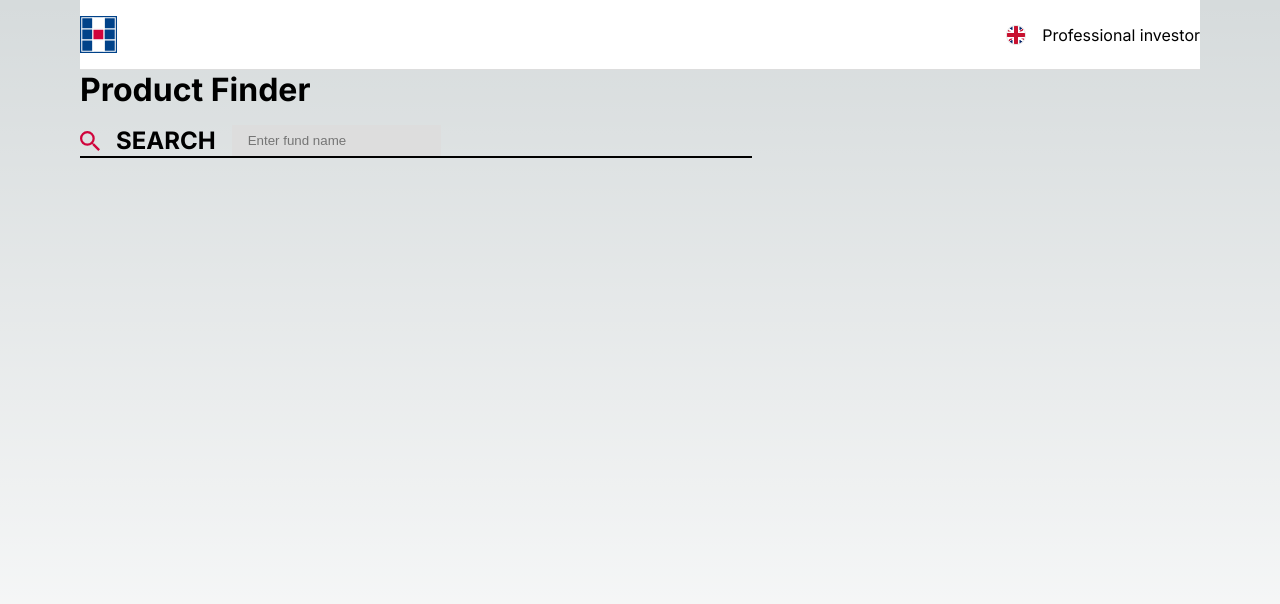
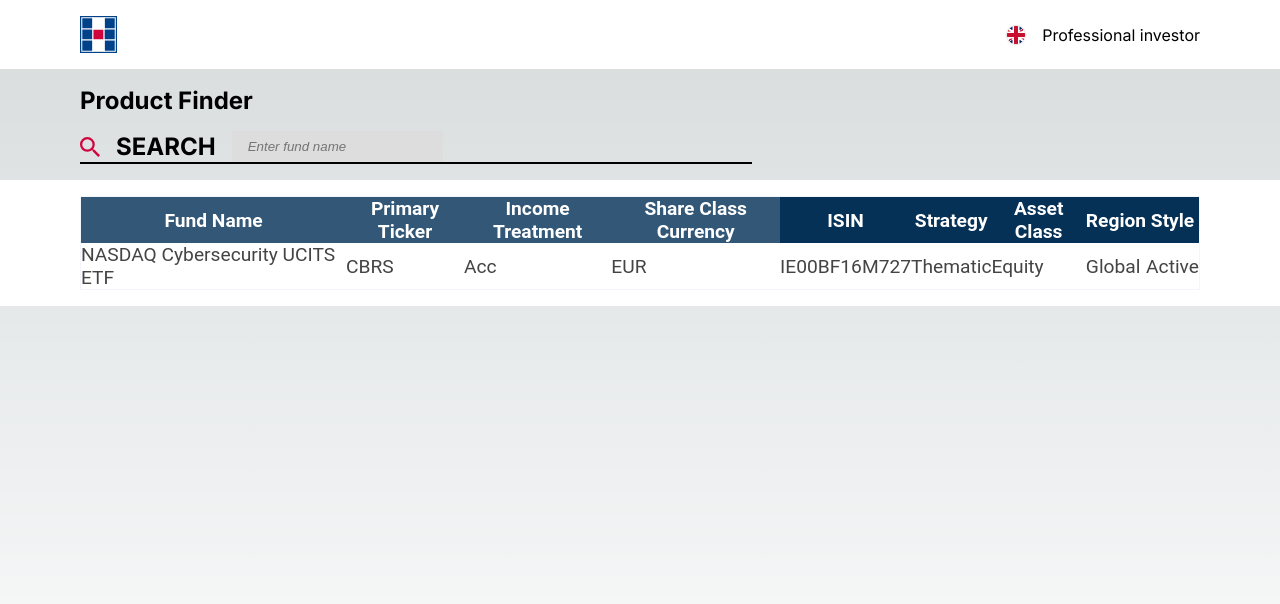
Before and after one commit to Majestom/huguenots, a Next.js app: page / in a window 1280 px wide. Shown: the top 604 px of the page. Built offline with nearby package versions, Linux system fonts and the light colour scheme.

Commit message:
Add table component, initial table data.

```diff
--- /dev/null
+++ b/src/app/Table.module.css
@@ -0,0 +1,20 @@
+.table {
+  width: 100%;
+  border-collapse: collapse;
+  margin: 0 auto;
+  font-size: 1.2em;
+  font-family: "Roboto", sans-serif;
+  color: #444;
+  border-radius: 10px;
+  border: 1px solid #f2f5f9;
+}
+
+.tableHeaderLeft {
+  background-color: #335776;
+  color: #fff;
+}
+
+.tableHeaderRight {
+  background-color: #063156;
+  color: #fff;
+}
--- /dev/null
+++ b/src/app/Table.tsx
@@ -0,0 +1,34 @@
+import { TableData } from "./types";
+import styles from "./Table.module.css";
+
+export function Table({ data }: { data: TableData }) {
+  return (
+    <table className={styles.table}>
+      <thead>
+        <tr>
+          {data.headers.map(({ key, position, name }) => (
+            <th
+              key={key}
+              className={
+                position === "left"
+                  ? `${styles.tableHeaderLeft}`
+                  : `${styles.tableHeaderRight}`
+              }
+            >
+              {name}
+            </th>
+          ))}
+        </tr>
+      </thead>
+      <tbody>
+        {data.rows.map((row, rowIndex) => (
+          <tr key={rowIndex}>
+            {row.map((cell, cellIndex) => (
+              <td key={cellIndex}>{cell.value}</td>
+            ))}
+          </tr>
+        ))}
+      </tbody>
+    </table>
+  );
+}
--- /dev/null
+++ b/src/app/data/tableData.json
@@ -0,0 +1,89 @@
+{
+  "headers":[
+    {
+      "name":"Fund Name",
+      "key":"fundName",
+      "position":"left"
+    },
+    {
+      "name":"Primary Ticker",
+      "key":"primaryTicker",
+      "position":"left"
+    },
+    {
+      "name":"Income Treatment",
+      "key":"incomeTreatment",
+      "position":"left"
+    },
+    {
+      "name":"Share Class Currency",
+      "key":"shareClassCurrency",
+      "position":"left"
+    },
+    {
+      "name":"ISIN",
+      "key":"isin",
+      "position":"right"
+    },
+    {
+      "name":"Strategy",
+      "key":"strategy",
+      "position":"right"
+    },
+    {
+      "name":"Asset Class",
+      "key":"assetClass",
+      "position":"right"
+    },
+    {
+      "name":"Region",
+      "key":"region",
+      "position":"right"
+    },
+    {
+      "name":"Style",
+      "key":"style",
+      "position":"right"
+    }
+  ],
+  "rows":[
+    [
+      {
+        "columnKey":"fundName",
+        "value":"NASDAQ Cybersecurity UCITS ETF"
+      },
+      {
+        "columnKey":"primaryTicker",
+        "value":"CBRS"
+      },
+      {
+        "columnKey":"incomeTreatment",
+        "value":"Acc"
+      },
+      {
+        "columnKey":"shareClassCurrency",
+        "value":"EUR"
+      },
+      {
+        "columnKey":"isin",
+        "value":"IE00BF16M727"
+      },
+      {
+        "columnKey":"strategy",
+        "value":"Thematic"
+      },
+      {
+        "columnKey":"assetClass",
+        "value":"Equity"
+      },
+      {
+        "columnKey":"region",
+        "value":"Global"
+      },
+      {
+        "columnKey":"style",
+        "value":"Active"
+      }
+    ]
+  ]
+}
--- a/src/app/page.module.css
+++ b/src/app/page.module.css
@@ -1,9 +1,12 @@
+.padding {
+  padding: 1rem 5rem;
+}
+
 .main {
   display: flex;
   flex-direction: column;
   justify-content: flex-start;
   align-items: center;
-  padding: 0 5rem;
   min-height: 100vh;
 }
 
@@ -13,7 +16,6 @@
   align-items: center;
   width: 100%;
   height: 68;
-  padding: 1rem 0;
   z-index: 1;
   background-color: white;
   border-bottom: 1px solid #dddddd;
@@ -30,6 +32,7 @@
   display: flex;
   flex-direction: column;
   width: 100%;
+  /* padding: 1rem 5rem; */
   justify-content: flex-start;
   align-items: flex-start;
   gap: 1rem;
@@ -56,227 +59,13 @@
   background: none;
   outline: none;
   background-color: #dddddd;
+  font-style: italic;
 }
 
-.description {
-  display: inherit;
-  justify-content: inherit;
-  align-items: inherit;
-  font-size: 0.85rem;
-  max-width: var(--max-width);
+.tableContainer {
+  display: flex;
+  flex-direction: column;
   width: 100%;
-  z-index: 2;
-  font-family: var(--font-mono);
+  gap: 1rem;
+  background-color: white;
 }
-
-.description a {
-  display: flex;
-  justify-content: center;
-  align-items: center;
-  gap: 0.5rem;
-}
-
-.description p {
-  position: relative;
-  margin: 0;
-  padding: 1rem;
-  background-color: rgba(var(--callout-rgb), 0.5);
-  border: 1px solid rgba(var(--callout-border-rgb), 0.3);
-  border-radius: var(--border-radius);
-}
-
-.code {
-  font-weight: 700;
-  font-family: var(--font-mono);
-}
-
-.grid {
-  display: grid;
-  grid-template-columns: repeat(4, minmax(25%, auto));
-  max-width: 100%;
-  width: var(--max-width);
-}
-
-.card {
-  padding: 1rem 1.2rem;
-  border-radius: var(--border-radius);
-  background: rgba(var(--card-rgb), 0);
-  border: 1px solid rgba(var(--card-border-rgb), 0);
-  transition: background 200ms, border 200ms;
-}
-
-.card span {
-  display: inline-block;
-  transition: transform 200ms;
-}
-
-.card h2 {
-  font-weight: 600;
-  margin-bottom: 0.7rem;
-}
-
-.card p {
-  margin: 0;
-  opacity: 0.6;
-  font-size: 0.9rem;
-  line-height: 1.5;
-  max-width: 30ch;
-  text-wrap: balance;
-}
-
-.center {
-  display: flex;
-  justify-content: center;
-  align-items: center;
-  position: relative;
-  padding: 4rem 0;
-}
-
-.center::before {
-  background: var(--secondary-glow);
-  border-radius: 50%;
-  width: 480px;
-  height: 360px;
-  margin-left: -400px;
-}
-
-.center::after {
-  background: var(--primary-glow);
-  width: 240px;
-  height: 180px;
-  z-index: -1;
-}
-
-.center::before,
-.center::after {
-  content: "";
-  left: 50%;
-  position: absolute;
-  filter: blur(45px);
-  transform: translateZ(0);
-}
-
-.logo {
-  position: relative;
-}
-/* Enable hover only on non-touch devices */
-@media (hover: hover) and (pointer: fine) {
-  .card:hover {
-    background: rgba(var(--card-rgb), 0.1);
-    border: 1px solid rgba(var(--card-border-rgb), 0.15);
-  }
-
-  .card:hover span {
-    transform: translateX(4px);
-  }
-}
-
-@media (prefers-reduced-motion) {
-  .card:hover span {
-    transform: none;
-  }
-}
-
-/* Mobile */
-@media (max-width: 700px) {
-  .content {
-    padding: 4rem;
-  }
-
-  .grid {
-    grid-template-columns: 1fr;
-    margin-bottom: 120px;
-    max-width: 320px;
-    text-align: center;
-  }
-
-  .card {
-    padding: 1rem 2.5rem;
-  }
-
-  .card h2 {
-    margin-bottom: 0.5rem;
-  }
-
-  .center {
-    padding: 8rem 0 6rem;
-  }
-
-  .center::before {
-    transform: none;
-    height: 300px;
-  }
-
-  .description {
-    font-size: 0.8rem;
-  }
-
-  .description a {
-    padding: 1rem;
-  }
-
-  .description p,
-  .description div {
-    display: flex;
-    justify-content: center;
-    position: fixed;
-    width: 100%;
-  }
-
-  .description p {
-    align-items: center;
-    inset: 0 0 auto;
-    padding: 2rem 1rem 1.4rem;
-    border-radius: 0;
-    border: none;
-    border-bottom: 1px solid
-      rgba(var(--callout-border-rgb), 0.25);
-    background: linear-gradient(
-      to bottom,
-      rgba(var(--background-start-rgb), 1),
-      rgba(var(--callout-rgb), 0.5)
-    );
-    background-clip: padding-box;
-    backdrop-filter: blur(24px);
-  }
-
-  .description div {
-    align-items: flex-end;
-    pointer-events: none;
-    inset: auto 0 0;
-    padding: 2rem;
-    height: 200px;
-    background: linear-gradient(
-      to bottom,
-      transparent 0%,
-      rgb(var(--background-end-rgb)) 40%
-    );
-    z-index: 1;
-  }
-}
-
-/* Tablet and Smaller Desktop */
-@media (min-width: 701px) and (max-width: 1120px) {
-  .grid {
-    grid-template-columns: repeat(2, 50%);
-  }
-}
-
-@media (prefers-color-scheme: dark) {
-  .vercelLogo {
-    filter: invert(1);
-  }
-
-  .logo {
-    filter: invert(1) drop-shadow(0 0 0.3rem #ffffff70);
-  }
-}
-
-@keyframes rotate {
-  from {
-    transform: rotate(360deg);
-  }
-  to {
-    transform: rotate(0deg);
-  }
-}
--- a/src/app/page.tsx
+++ b/src/app/page.tsx
@@ -1,13 +1,105 @@
 "use client";
 import { useState } from "react";
 import Image from "next/image";
+import { Table } from "./Table";
+import tableData from "./data/tableData.json";
 import styles from "./page.module.css";
+
+// const tableData = {
+//   headers: [
+//     {
+//       name: "Fund Name",
+//       key: "fundName",
+//       position: "left",
+//     },
+//     {
+//       name: "Primary Ticker",
+//       key: "primaryTicker",
+//       position: "left",
+//     },
+//     {
+//       name: "Income Treatment",
+//       key: "incomeTreatment",
+//       position: "left",
+//     },
+//     {
+//       name: "Share Class Currency",
+//       key: "shareClassCurrency",
+//       position: "left",
+//     },
+//     {
+//       name: "ISIN",
+//       key: "isin",
+//       position: "right",
+//     },
+//     {
+//       name: "Strategy",
+//       key: "strategy",
+//       position: "right",
+//     },
+//     {
+//       name: "Asset Class",
+//       key: "assetClass",
+//       position: "right",
+//     },
+//     {
+//       name: "Region",
+//       key: "region",
+//       position: "right",
+//     },
+//     {
+//       name: "Style",
+//       key: "style",
+//       position: "right",
+//     },
+//   ],
+//   rows: [
+//     [
+//       {
+//         columnKey: "fundName",
+//         value: "NASDAQ Cybersecurity UCITS ETF",
+//       },
+//       {
+//         columnKey: "primaryTicker",
+//         value: "CBRS",
+//       },
+//       {
+//         columnKey: "incomeTreatment",
+//         value: "Acc",
+//       },
+//       {
+//         columnKey: "shareClassCurrency",
+//         value: "EUR",
+//       },
+//       {
+//         columnKey: "isin",
+//         value: "IE00BF16M727",
+//       },
+//       {
+//         columnKey: "strategy",
+//         value: "Thematic",
+//       },
+//       {
+//         columnKey: "assetClass",
+//         value: "Equity",
+//       },
+//       {
+//         columnKey: "region",
+//         value: "Global",
+//       },
+//       {
+//         columnKey: "style",
+//         value: "Active",
+//       },
+//     ],
+//   ],
+// };
 
 export default function Home() {
   const [searchTerm, setSearchTerm] = useState("");
   return (
     <main className={styles.main}>
-      <menu className={styles.menu}>
+      <menu className={`${styles.menu} ${styles.padding}`}>
         <Image
           src={"/Huguenots_mark.svg"}
           width={37}
@@ -24,7 +116,9 @@
           <figcaption>Professional investor</figcaption>
         </figure>
       </menu>
-      <div className={styles.searchContainer}>
+      <section
+        className={`${styles.searchContainer} ${styles.padding}`}
+      >
         <h1>Product Finder</h1>
         <div className={styles.searchBarHolder}>
           <Image
@@ -42,7 +136,12 @@
             onChange={(e) => setSearchTerm(e.target.value)}
           />
         </div>
-      </div>
+      </section>
+      <section
+        className={`${styles.tableContainer} ${styles.padding}`}
+      >
+        <Table data={tableData} />
+      </section>
     </main>
   );
 }
--- /dev/null
+++ b/src/app/types.ts
@@ -0,0 +1,15 @@
+export type Column = {
+  name: string;
+  key: string;
+  position: string;
+};
+
+export type Cell = {
+  columnKey: string;
+  value: string;
+};
+
+export type TableData = {
+  headers: Column[];
+  rows: Cell[][];
+};
```
